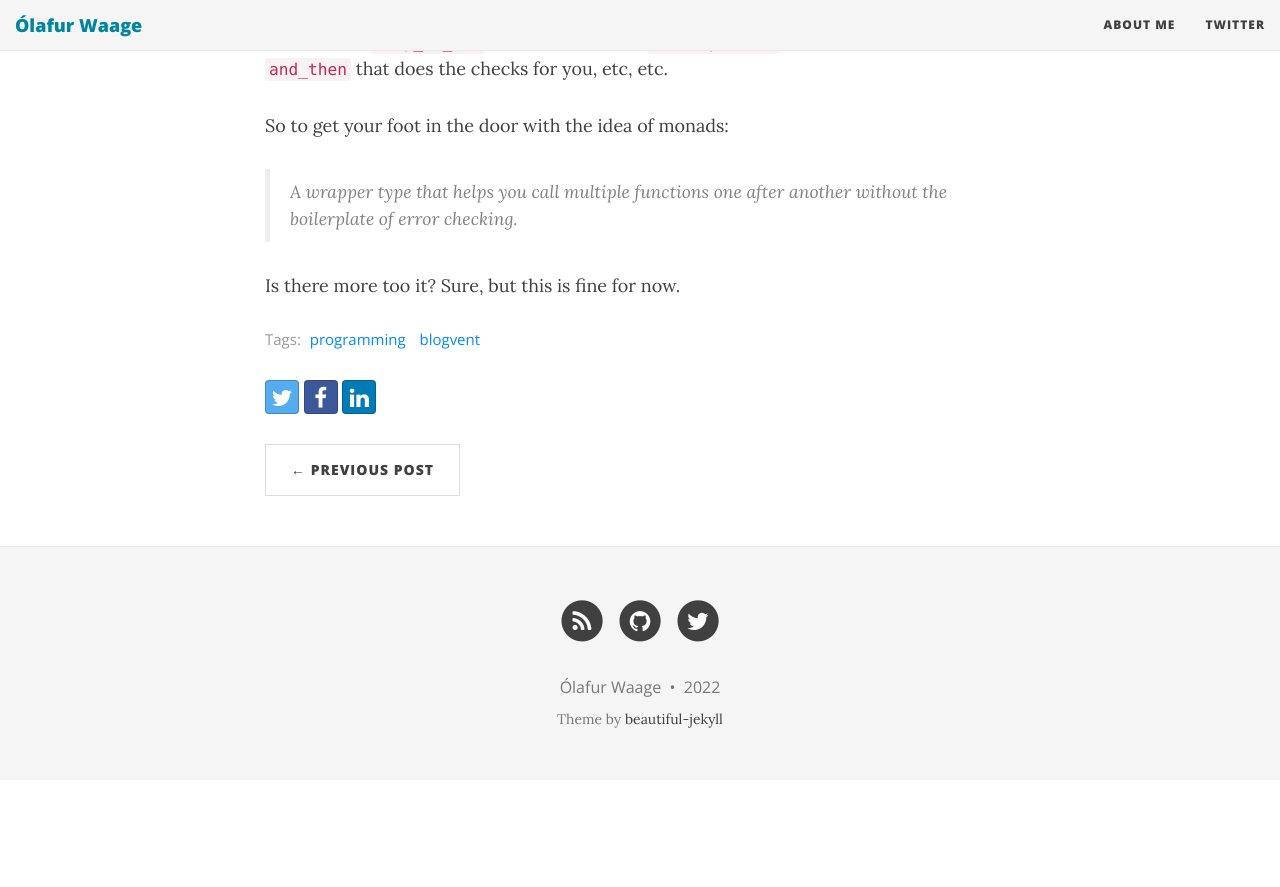
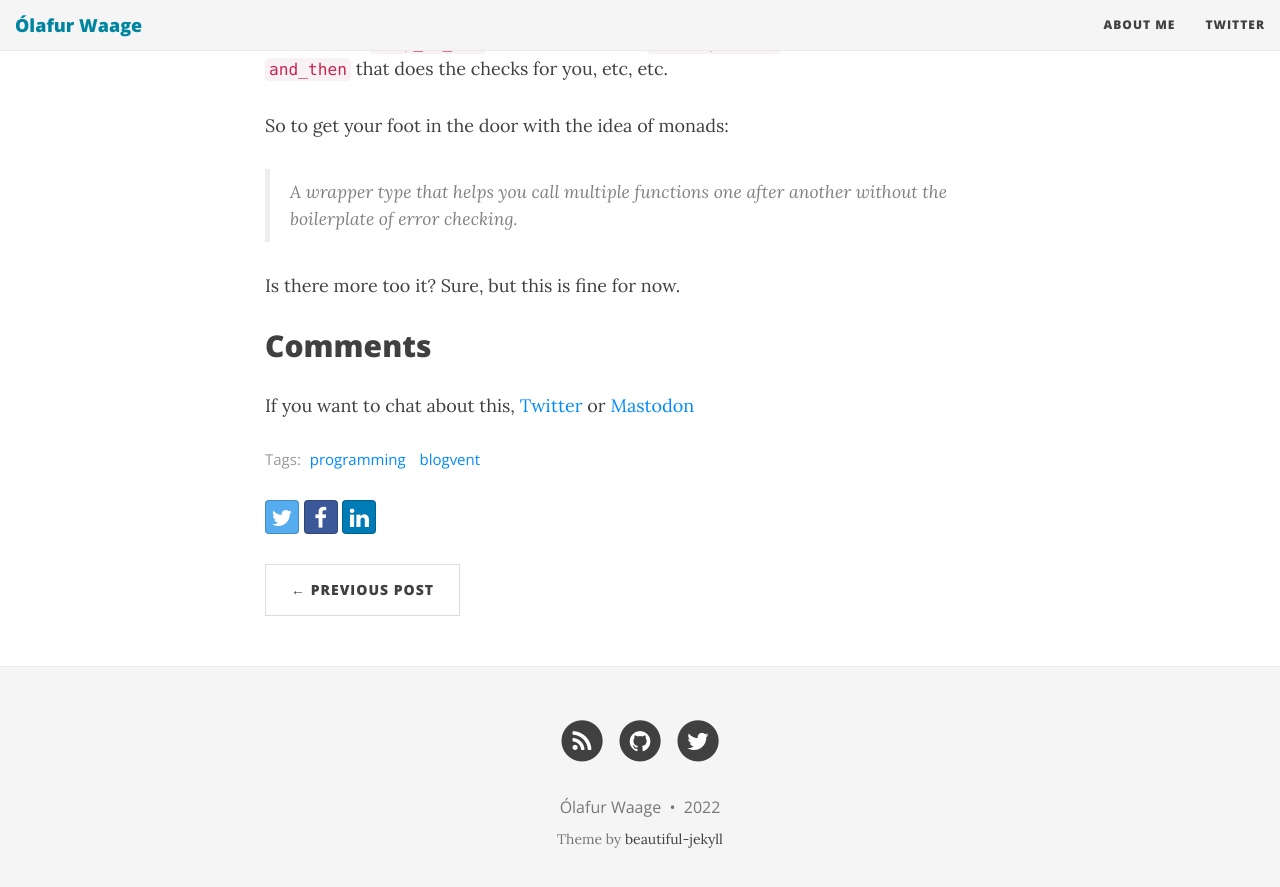
Before and after one commit to olafurw/olafurw.github.io, a Jekyll site: the page built from _posts/2022-12-17-what-are-monads.md, in a window 1280 px wide and 900 px high, scrolled down 3106 px. Shown: the top 887 px of the window. Built offline with Jekyll 4.4.1, drawn with Linux system fonts in a browser that asks for light colours; nearby versions of some CDN libraries; before the commit the page ends 3886 px from its top, so only the background shows below that.

Commit message:
monad comments

```diff
--- a/_posts/2022-12-17-what-are-monads.md
+++ b/_posts/2022-12-17-what-are-monads.md
@@ -96,3 +96,7 @@
 > A wrapper type that helps you call multiple functions one after another without the boilerplate of error checking.
 
 Is there more too it? Sure, but this is fine for now.
+
+## Comments
+
+If you want to chat about this, [Twitter](https://twitter.com/olafurw/status/1604188327707656193) or [Mastodon](https://mastodon.social/@olafurw/109530532279045545)
```
